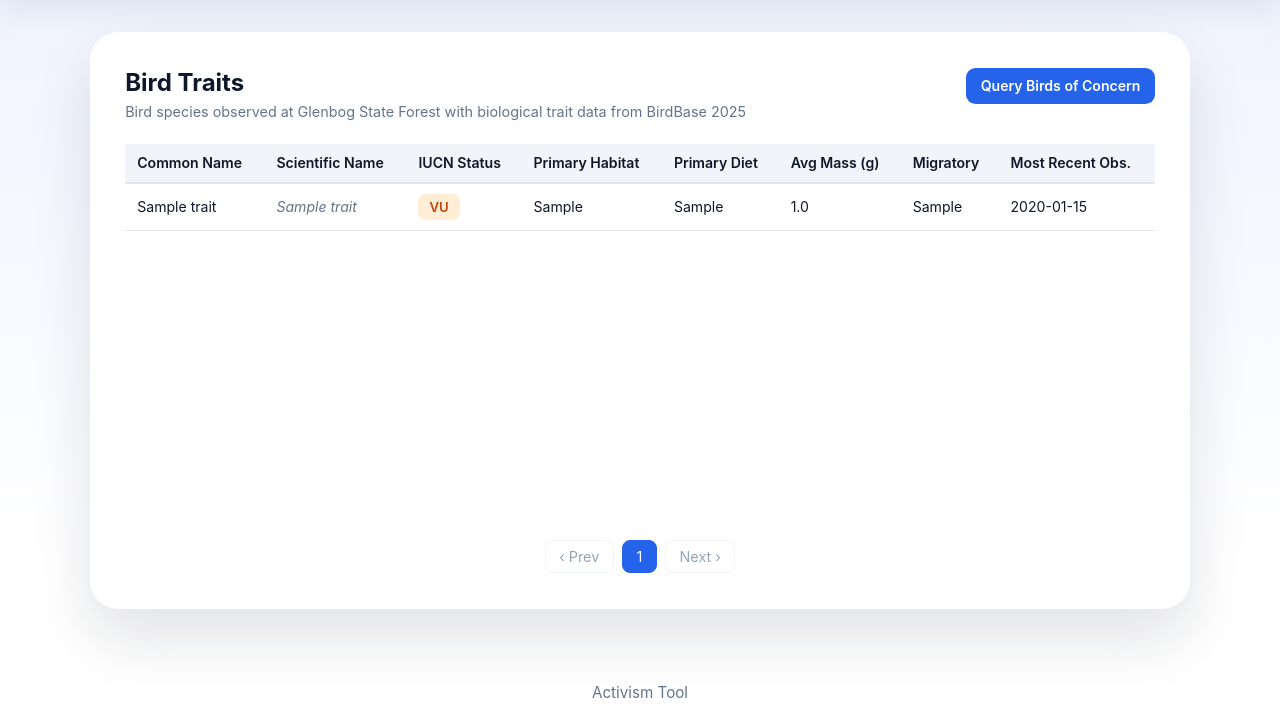
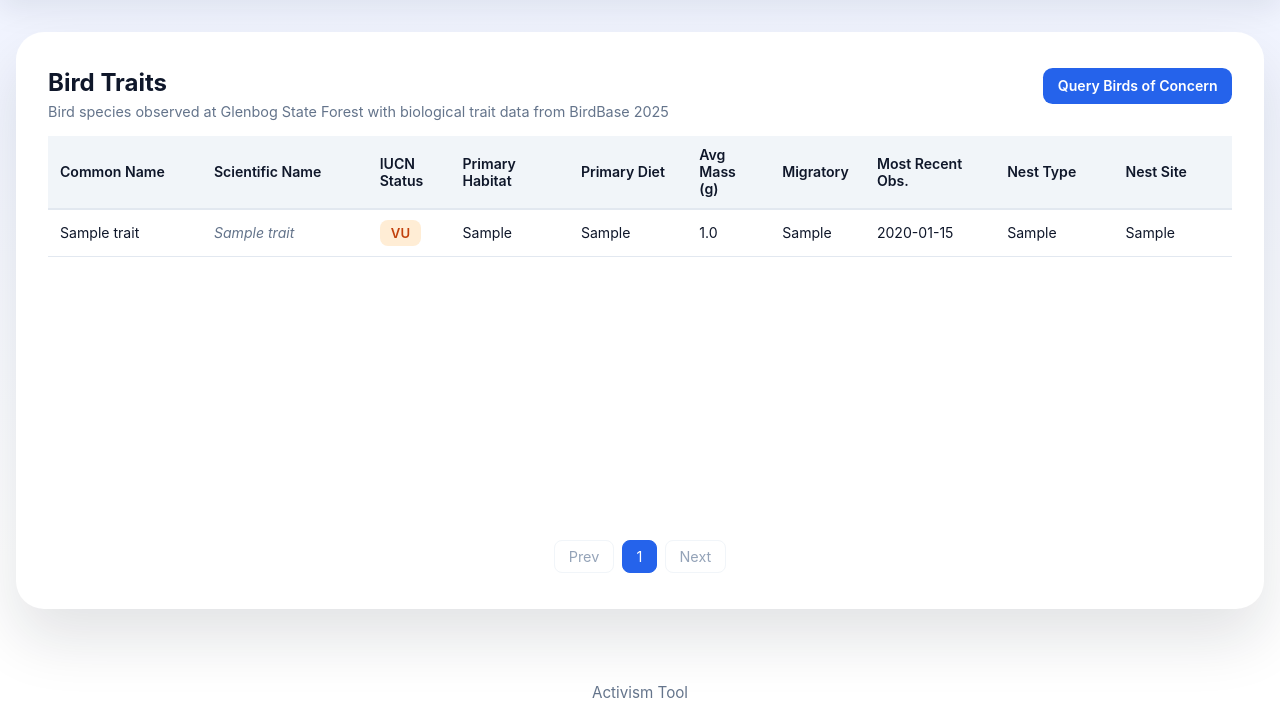
Before and after one commit to ZJUTxrq/glenbog-website, a Flask app: page /bird-traits in a window 1280 px wide. Shown: the part 82-800 px from the top of the page. Run offline with Flask 3, Linux system fonts and the light colour scheme; a user stored in the database is signed in; tables that the repository leaves empty hold one stand-in row (values such as "Sample post").

Commit message:
Update species and bird traits pages

```diff
--- a/glenbog/models.py
+++ b/glenbog/models.py
@@ -24,6 +24,7 @@ class Species(db.Model):
     order = db.Column(db.String(100), nullable=False)
     scientific_name = db.Column(db.String(255), nullable=False)
     vernacular_name = db.Column(db.String(255), nullable=False)
+    native_status = db.Column(db.String(50), nullable=True)
     num_observations = db.Column(db.Integer, default=0)
     most_recent_date = db.Column(db.Date, nullable=True)
 
@@ -127,6 +128,8 @@ class BirdTrait(db.Model):
     primary_diet = db.Column(db.String(100), nullable=True)
     average_mass_g = db.Column(db.Float, nullable=True)
     migratory = db.Column(db.String(50), nullable=True)
+    nest_type = db.Column(db.String(255), nullable=True)
+    nest_site = db.Column(db.String(255), nullable=True)
 
     def __repr__(self):
         return f'<BirdTrait {self.common_name}>'
--- a/glenbog/routes.py
+++ b/glenbog/routes.py
@@ -344,8 +344,12 @@ def species_stats():
 @login_required
 def species_list():
     page = request.args.get('page', 1, type=int)
-    pagination = Species.query.order_by(Species.class_display, Species.vernacular_name).paginate(page=page, per_page=6, error_out=False)
-    return render_template('species.html', species=pagination.items, pagination=pagination)
+    native_status = request.args.get('native_status', '').strip()
+    query = Species.query
+    if native_status:
+        query = query.filter(Species.native_status == native_status)
+    pagination = query.order_by(Species.class_display, Species.vernacular_name).paginate(page=page, per_page=6, error_out=False)
+    return render_template('species.html', species=pagination.items, pagination=pagination, native_status=native_status)
 
 
 @bp.route('/bird-traits')
--- a/glenbog/templates/bird_traits.html
+++ b/glenbog/templates/bird_traits.html
@@ -4,14 +4,24 @@
 
 {% block content %}
 <style>
-  .card { width: min(100%, 1100px) !important; }
+  .card { width: min(98vw, 1680px) !important; padding-left: 2rem !important; padding-right: 2rem !important; }
   main { align-items: flex-start !important; }
-  .species-table { width: 100%; border-collapse: collapse; margin-top: 0.5rem; }
-  .species-table th { background: #f1f5f9; padding: 0.65rem 0.75rem; text-align: left; font-weight: 600; border-bottom: 2px solid #e2e8f0; white-space: nowrap; font-size: 0.88rem; }
-  .species-table td { padding: 0.65rem 0.75rem; border-bottom: 1px solid #e2e8f0; vertical-align: middle; font-size: 0.88rem; }
+  .species-table { width: 100%; border-collapse: collapse; margin-top: 0.5rem; table-layout: fixed; }
+  .species-table th { background: #f1f5f9; padding: 0.65rem 0.75rem; text-align: left; font-weight: 600; border-bottom: 2px solid #e2e8f0; font-size: 0.88rem; overflow-wrap: anywhere; }
+  .species-table td { padding: 0.65rem 0.75rem; border-bottom: 1px solid #e2e8f0; vertical-align: middle; font-size: 0.88rem; overflow-wrap: anywhere; }
   .species-table tr:hover { background: #f8fafc; }
   .species-name { font-style: italic; color: #64748b; }
-  .table-wrap { min-height: 380px; overflow-x: auto; }
+  .table-wrap { min-height: 380px; overflow-x: visible; }
+  .species-table th:nth-child(1), .species-table td:nth-child(1) { width: 13%; }
+  .species-table th:nth-child(2), .species-table td:nth-child(2) { width: 14%; }
+  .species-table th:nth-child(3), .species-table td:nth-child(3) { width: 7%; }
+  .species-table th:nth-child(4), .species-table td:nth-child(4) { width: 10%; }
+  .species-table th:nth-child(5), .species-table td:nth-child(5) { width: 10%; }
+  .species-table th:nth-child(6), .species-table td:nth-child(6) { width: 7%; }
+  .species-table th:nth-child(7), .species-table td:nth-child(7) { width: 8%; }
+  .species-table th:nth-child(8), .species-table td:nth-child(8) { width: 11%; }
+  .species-table th:nth-child(9), .species-table td:nth-child(9) { width: 10%; }
+  .species-table th:nth-child(10), .species-table td:nth-child(10) { width: 10%; }
   .badge { display: inline-block; padding: 0.3rem 0.7rem; border-radius: 0.5rem; font-size: 0.82rem; font-weight: 600; white-space: nowrap; }
   .badge-lc { background: #dcfce7; color: #15803d; }
   .badge-nt { background: #fef9c3; color: #854d0e; }
@@ -59,6 +69,8 @@
         <th>Avg Mass (g)</th>
         <th>Migratory</th>
         <th>Most Recent Obs.</th>
+        <th>Nest Type</th>
+        <th>Nest Site</th>
       </tr>
     </thead>
     <tbody>
@@ -71,14 +83,16 @@
             {% if t.iucn_status %}
               <span class="badge badge-{{ status if status in ['lc','nt','vu','en','cr'] else 'default' }}">{{ t.iucn_status }}</span>
             {% else %}
-              <span style="color:#94a3b8;">—</span>
+              <span style="color:#94a3b8;">-</span>
             {% endif %}
           </td>
-          <td>{{ t.primary_habitat or '—' }}</td>
-          <td>{{ t.primary_diet or '—' }}</td>
-          <td>{{ '%.1f'|format(t.average_mass_g) if t.average_mass_g else '—' }}</td>
-          <td>{{ t.migratory or '—' }}</td>
-          <td>{{ t.most_recent_date.strftime('%Y-%m-%d') if t.most_recent_date else '—' }}</td>
+          <td>{{ t.primary_habitat or '-' }}</td>
+          <td>{{ t.primary_diet or '-' }}</td>
+          <td>{{ '%.1f'|format(t.average_mass_g) if t.average_mass_g else '-' }}</td>
+          <td>{{ t.migratory or '-' }}</td>
+          <td>{{ t.most_recent_date.strftime('%Y-%m-%d') if t.most_recent_date else '-' }}</td>
+          <td>{{ t.nest_type or '-' }}</td>
+          <td>{{ t.nest_site or '-' }}</td>
         </tr>
       {% endfor %}
     </tbody>
@@ -87,9 +101,9 @@
 
   <div class="pagination">
     {% if pagination.has_prev %}
-      <a href="{{ url_for(pagination_endpoint or 'main.bird_traits', page=pagination.prev_num) }}">‹ Prev</a>
+      <a href="{{ url_for(pagination_endpoint or 'main.bird_traits', page=pagination.prev_num) }}">Prev</a>
     {% else %}
-      <span class="disabled">‹ Prev</span>
+      <span class="disabled">Prev</span>
     {% endif %}
 
     {% for p in pagination.iter_pages(left_edge=1, right_edge=1, left_current=2, right_current=2) %}
@@ -100,14 +114,14 @@
           <a href="{{ url_for(pagination_endpoint or 'main.bird_traits', page=p) }}">{{ p }}</a>
         {% endif %}
       {% else %}
-        <span class="disabled">…</span>
+        <span class="disabled">...</span>
       {% endif %}
     {% endfor %}
 
     {% if pagination.has_next %}
-      <a href="{{ url_for(pagination_endpoint or 'main.bird_traits', page=pagination.next_num) }}">Next ›</a>
+      <a href="{{ url_for(pagination_endpoint or 'main.bird_traits', page=pagination.next_num) }}">Next</a>
     {% else %}
-      <span class="disabled">Next ›</span>
+      <span class="disabled">Next</span>
     {% endif %}
   </div>
 
--- a/scripts/import_bird_traits.py
+++ b/scripts/import_bird_traits.py
@@ -29,6 +29,8 @@ def parse_bird_traits_row(row: dict) -> dict:
         'primary_diet': row['primary_diet'] or None,
         'average_mass_g': float(row['average_mass_g']) if row['average_mass_g'] else None,
         'migratory': row['migratory'] or None,
+        'nest_type': row.get('nest_type') or None,
+        'nest_site': row.get('nest_site') or None,
     }
 
 
--- a/scripts/import_species.py
+++ b/scripts/import_species.py
@@ -27,6 +27,7 @@ def parse_species_row(row: dict) -> dict:
         'order': row['order'],
         'scientific_name': row['scientificName_clean'],
         'vernacular_name': row['vernacularName'],
+        'native_status': row.get('native_status') or None,
         'num_observations': int(row['num_observations']),
         'most_recent_date': most_recent,
     }
```
Also changed, not shown: glenbog/templates/species.html (+32 -13 lines), tests/test_import_bird_traits.py (+8 -0 lines), tests/test_import_species.py (+3 -0 lines).
